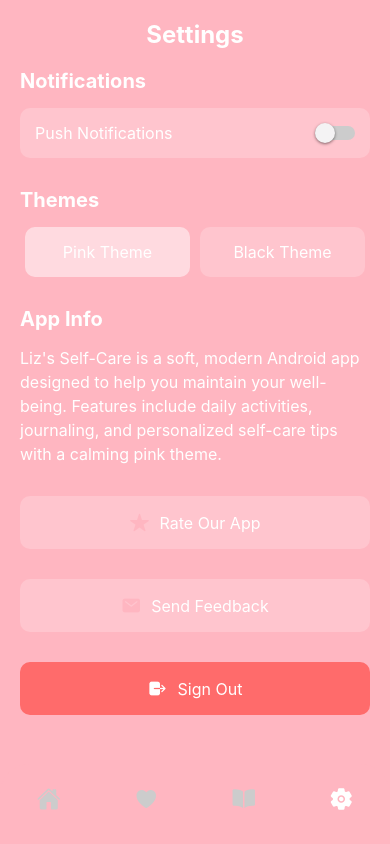
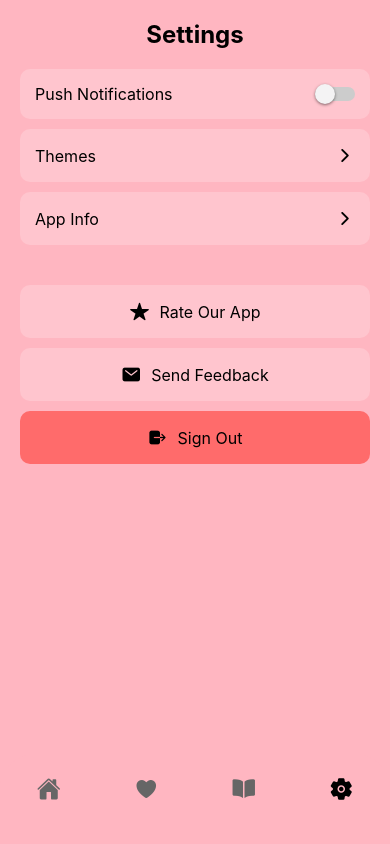
Before and after one commit to hommie02/Self-care, a React Native app: screen /Settings in a window 390 px wide. Built offline with nearby package versions, Linux system fonts and the light colour scheme.

Commit message:
Redesign Settings screen with simple bar-style layout

```diff
--- a/App.tsx
+++ b/App.tsx
@@ -1,6 +1,7 @@
 import React from 'react';
 import { NavigationContainer } from '@react-navigation/native';
 import { createBottomTabNavigator } from '@react-navigation/bottom-tabs';
+import { SafeAreaProvider } from 'react-native-safe-area-context';
 import { StatusBar } from 'expo-status-bar';
 import Home from './screens/Home';
 import Activities from './screens/Activities';
@@ -12,6 +13,7 @@ const Tab = createBottomTabNavigator();
 
 export default function App() {
   return (
+    <SafeAreaProvider>
       <NavigationContainer>
         <StatusBar style="light" backgroundColor="#FFB6C1" />
         <Tab.Navigator
@@ -27,5 +29,6 @@ export default function App() {
           <Tab.Screen name="Settings" component={Settings} />
         </Tab.Navigator>
       </NavigationContainer>
+    </SafeAreaProvider>
   );
 }
--- a/components/CurvedTabBar.tsx
+++ b/components/CurvedTabBar.tsx
@@ -66,7 +66,7 @@ export default function CurvedTabBar({ state, descriptors, navigation }: CurvedT
               onLongPress={onLongPress}
               style={styles.tab}
             >
-              <Ionicons name={iconName as any} size={24} color={isFocused ? '#fff' : '#ccc'} />
+              <Ionicons name={iconName as any} size={24} color={isFocused ? '#000' : '#666'} />
             </TouchableOpacity>
           );
         })}
@@ -81,24 +81,24 @@ const styles = StyleSheet.create({
     bottom: 0,
     left: 0,
     right: 0,
-    height: 80,
+    height: 90,
   },
   curve: {
-    height: 60,
+    height: 70,
     backgroundColor: '#FFB6C1',
-    borderTopLeftRadius: 30,
-    borderTopRightRadius: 30,
+    borderTopLeftRadius: 35,
+    borderTopRightRadius: 35,
   },
   tabs: {
     flexDirection: 'row',
     justifyContent: 'space-around',
     alignItems: 'center',
-    height: 80,
+    height: 90,
     position: 'absolute',
     bottom: 0,
     left: 0,
     right: 0,
-    paddingBottom: 10,
+    paddingBottom: 20,
   },
   tab: {
     alignItems: 'center',
--- a/screens/Activities.tsx
+++ b/screens/Activities.tsx
@@ -25,7 +25,7 @@ const styles = StyleSheet.create({
   title: {
     fontSize: 24,
     fontWeight: 'bold',
-    color: '#fff',
+    color: '#000',
     marginBottom: 20,
   },
   list: {
--- a/screens/Home.tsx
+++ b/screens/Home.tsx
@@ -21,7 +21,7 @@ const styles = StyleSheet.create({
   title: {
     fontSize: 28,
     fontWeight: 'bold',
-    color: '#fff',
+    color: '#000',
     marginBottom: 10,
   },
   subtitle: {
--- a/screens/Journal.tsx
+++ b/screens/Journal.tsx
@@ -28,7 +28,7 @@ const styles = StyleSheet.create({
   title: {
     fontSize: 24,
     fontWeight: 'bold',
-    color: '#fff',
+    color: '#000',
     marginBottom: 20,
   },
   input: {
--- a/screens/Settings.tsx
+++ b/screens/Settings.tsx
@@ -4,15 +4,12 @@ import { Ionicons } from '@expo/vector-icons';
 
 export default function Settings() {
   const [notificationsEnabled, setNotificationsEnabled] = useState(false);
-  const [selectedTheme, setSelectedTheme] = useState('pink');
 
   const handleRateApp = () => {
-    // Placeholder for rating - would link to app store
     Alert.alert('Rate App', 'This would open the app store for rating.');
   };
 
   const handleFeedback = () => {
-    // Open email client for feedback
     const email = 'feedback@selfcareapp.com';
     const subject = 'Feedback for Self-Care App';
     const url = `mailto:${email}?subject=${encodeURIComponent(subject)}`;
@@ -37,77 +34,76 @@ export default function Settings() {
     Alert.alert('Notifications', notificationsEnabled ? 'Disabled' : 'Enabled');
   };
 
-  const changeTheme = (theme: string) => {
-    setSelectedTheme(theme);
-    Alert.alert('Theme Changed', `Switched to ${theme} theme`);
+  const handleThemeChange = () => {
+    Alert.alert(
+      'Choose Theme',
+      'Select a theme',
+      [
+        { text: 'Pink Theme', onPress: () => Alert.alert('Theme', 'Switched to Pink Theme') },
+        { text: 'Black Theme', onPress: () => Alert.alert('Theme', 'Switched to Black Theme') },
+        { text: 'Cancel', style: 'cancel' },
+      ]
+    );
   };
+
+  const settingsItems = [
+    {
+      title: 'Push Notifications',
+      type: 'switch',
+      value: notificationsEnabled,
+      onPress: toggleNotifications,
+    },
+    {
+      title: 'Themes',
+      type: 'arrow',
+      onPress: handleThemeChange,
+    },
+    {
+      title: 'App Info',
+      type: 'arrow',
+      onPress: () => Alert.alert('App Info', 'Liz\'s Self-Care is a soft, modern Android app designed to help you maintain your well-being. Features include daily activities, journaling, and personalized self-care tips with a calming pink theme.'),
+    },
+  ];
+
+  const renderItem = (item: any) => (
+    <TouchableOpacity style={styles.settingItem} onPress={item.onPress}>
+      <Text style={styles.settingText}>{item.title}</Text>
+      {item.type === 'switch' ? (
+        <Switch
+          value={item.value}
+          onValueChange={item.onPress}
+          trackColor={{ false: '#ccc', true: '#FFB6C1' }}
+          thumbColor={item.value ? '#FFB6C1' : '#f4f3f4'}
+        />
+      ) : (
+        <Ionicons name="chevron-forward" size={20} color="#000" />
+      )}
+    </TouchableOpacity>
+  );
 
   return (
     <ScrollView style={styles.container}>
       <Text style={styles.title}>Settings</Text>
 
-      {/* Notifications */}
-      <View style={styles.section}>
-        <Text style={styles.sectionTitle}>Notifications</Text>
-        <View style={styles.settingRow}>
-          <Text style={styles.settingText}>Push Notifications</Text>
-          <Switch
-            value={notificationsEnabled}
-            onValueChange={toggleNotifications}
-            trackColor={{ false: '#ccc', true: '#fff' }}
-            thumbColor={notificationsEnabled ? '#FFB6C1' : '#f4f3f4'}
-          />
+      {settingsItems.map((item, index) => (
+        <View key={index}>
+          {renderItem(item)}
         </View>
-      </View>
+      ))}
 
-      {/* Themes */}
-      <View style={styles.section}>
-        <Text style={styles.sectionTitle}>Themes</Text>
-        <View style={styles.themeButtons}>
-          <TouchableOpacity
-            style={[styles.themeButton, selectedTheme === 'pink' && styles.selectedTheme]}
-            onPress={() => changeTheme('pink')}
-          >
-            <Text style={styles.themeText}>Pink Theme</Text>
-          </TouchableOpacity>
-          <TouchableOpacity
-            style={[styles.themeButton, selectedTheme === 'black' && styles.selectedTheme]}
-            onPress={() => changeTheme('black')}
-          >
-            <Text style={styles.themeText}>Black Theme</Text>
-          </TouchableOpacity>
-        </View>
-      </View>
-
-      {/* App Info */}
-      <View style={styles.section}>
-        <Text style={styles.sectionTitle}>App Info</Text>
-        <Text style={styles.infoText}>
-          Liz's Self-Care is a soft, modern Android app designed to help you maintain your well-being.
-          Features include daily activities, journaling, and personalized self-care tips with a calming pink theme.
-        </Text>
-      </View>
-
-      {/* Rate App */}
-      <View style={styles.section}>
+      <View style={styles.buttonSection}>
         <TouchableOpacity style={styles.button} onPress={handleRateApp}>
-          <Ionicons name="star" size={20} color="#FFB6C1" />
+          <Ionicons name="star" size={20} color="#000" />
           <Text style={styles.buttonText}>Rate Our App</Text>
         </TouchableOpacity>
-      </View>
 
-      {/* Feedback */}
-      <View style={styles.section}>
         <TouchableOpacity style={styles.button} onPress={handleFeedback}>
-          <Ionicons name="mail" size={20} color="#FFB6C1" />
+          <Ionicons name="mail" size={20} color="#000" />
           <Text style={styles.buttonText}>Send Feedback</Text>
         </TouchableOpacity>
-      </View>
 
-      {/* Sign Out */}
-      <View style={styles.section}>
         <TouchableOpacity style={styles.signOutButton} onPress={handleSignOut}>
-          <Ionicons name="log-out" size={20} color="#fff" />
+          <Ionicons name="log-out" size={20} color="#000" />
           <Text style={styles.signOutText}>Sign Out</Text>
         </TouchableOpacity>
       </View>
@@ -124,54 +120,25 @@ const styles = StyleSheet.create({
   title: {
     fontSize: 24,
     fontWeight: 'bold',
-    color: '#fff',
+    color: '#000',
     marginBottom: 20,
     textAlign: 'center',
   },
-  section: {
-    marginBottom: 30,
-  },
-  sectionTitle: {
-    fontSize: 20,
-    fontWeight: 'bold',
-    color: '#fff',
-    marginBottom: 15,
-  },
-  settingRow: {
+  settingItem: {
     flexDirection: 'row',
     justifyContent: 'space-between',
     alignItems: 'center',
     backgroundColor: 'rgba(255,255,255,0.2)',
     padding: 15,
     borderRadius: 10,
+    marginBottom: 10,
   },
   settingText: {
     fontSize: 16,
-    color: '#fff',
+    color: '#000',
   },
-  themeButtons: {
-    flexDirection: 'row',
-    justifyContent: 'space-around',
-  },
-  themeButton: {
-    backgroundColor: 'rgba(255,255,255,0.2)',
-    padding: 15,
-    borderRadius: 10,
-    flex: 1,
-    marginHorizontal: 5,
-    alignItems: 'center',
-  },
-  selectedTheme: {
-    backgroundColor: 'rgba(255,255,255,0.5)',
-  },
-  themeText: {
-    color: '#fff',
-    fontSize: 16,
-  },
-  infoText: {
-    color: '#fff',
-    fontSize: 16,
-    lineHeight: 24,
+  buttonSection: {
+    marginTop: 30,
   },
   button: {
     flexDirection: 'row',
@@ -180,9 +147,10 @@ const styles = StyleSheet.create({
     padding: 15,
     borderRadius: 10,
     justifyContent: 'center',
+    marginBottom: 10,
   },
   buttonText: {
-    color: '#fff',
+    color: '#000',
     fontSize: 16,
     marginLeft: 10,
   },
@@ -195,7 +163,7 @@ const styles = StyleSheet.create({
     justifyContent: 'center',
   },
   signOutText: {
-    color: '#fff',
+    color: '#000',
     fontSize: 16,
     marginLeft: 10,
   },
```
Also changed, not shown: package.json (+6 -1 lines), 1 other file (tests, documents, lock files or other folders). Lines whose indentation alone changed are shown as unchanged.
